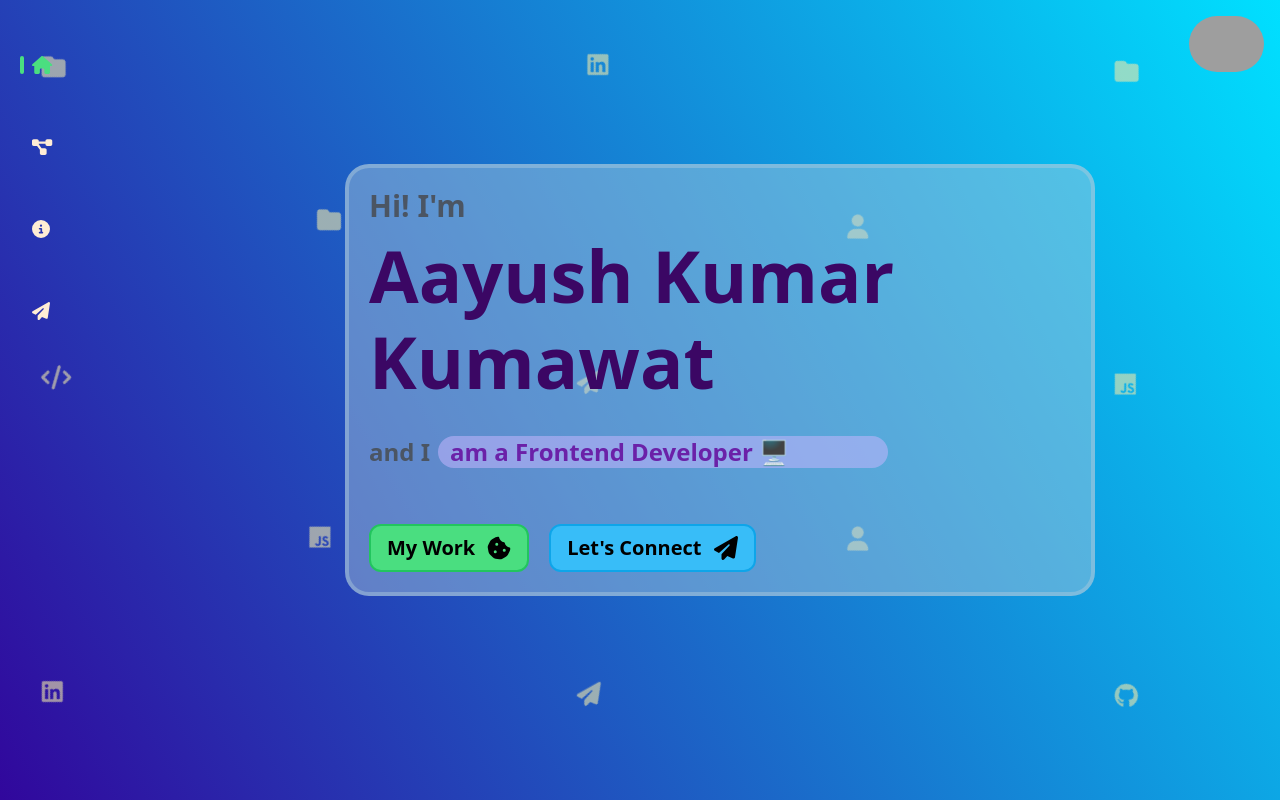
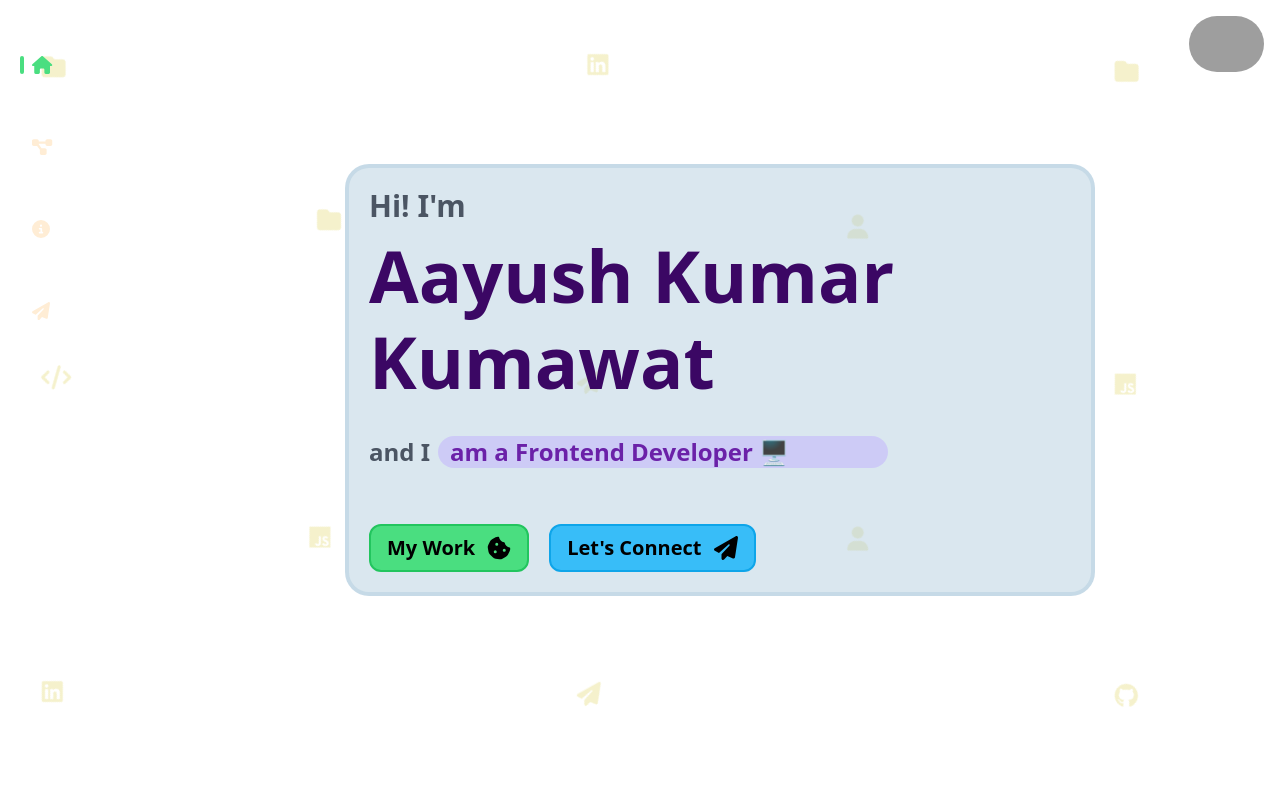
Before and after one commit to Aayush259/Animated-Portfolio, a React (Vite) app: page / in a window 1280 px wide. Built offline with nearby package versions, Linux system fonts and the light colour scheme; grey boxes are pictures that could not be loaded.

Commit message:
Update BackgroundAnimation.jsx

```diff
--- a/src/components/background/BackgroundAnimation.jsx
+++ b/src/components/background/BackgroundAnimation.jsx
@@ -61,7 +61,7 @@ export default function BackgroundAnimation() {
     };
 
     return (
-        <div className="w-full h-[100vh] fixed top-0 left-0 overflow-hidden bg-blend-overlay filter blur-[0.5px] bg-custom-bagkground -z-10">
+        <div className="w-full h-[100vh] fixed top-0 left-0 overflow-hidden bg-blend-overlay filter blur-[0.5px] z-10">
             {
                 Array(18).fill().map((_, i) => (
                     <div key={i} className="flex row flex-row flex-nowrap text-nowrap whitespace-nowrap rotate-[-30deg] relative -top-1/2 -left-12">
```
